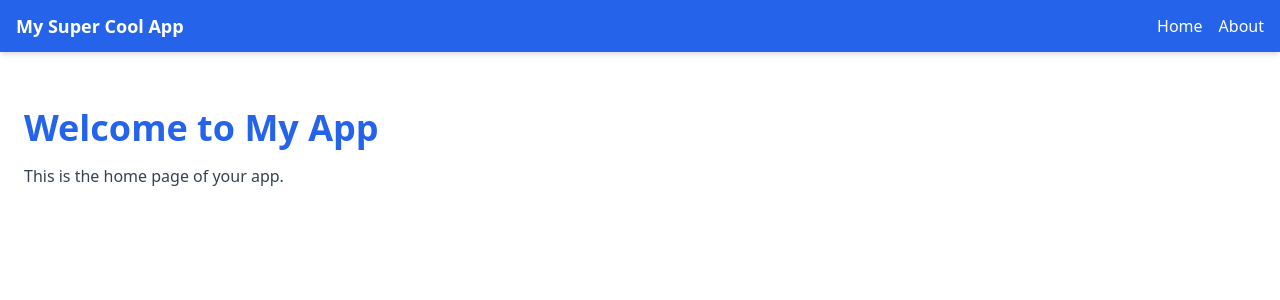
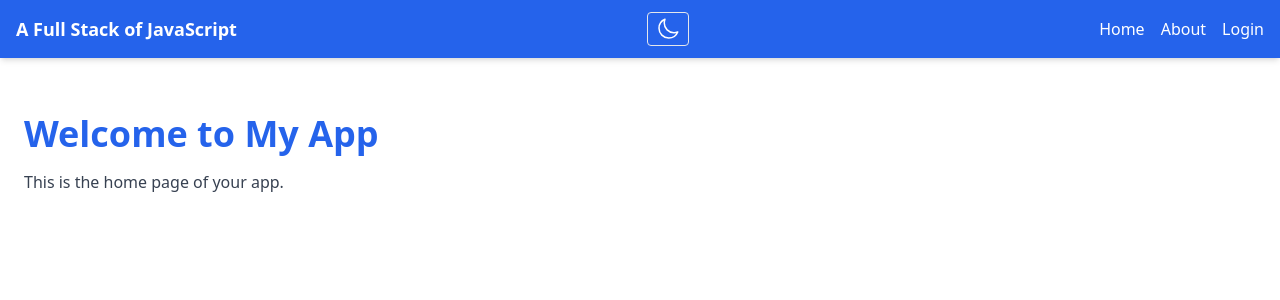
Before and after one commit to DanSias/fullstack-boilerplate, a React (Vite) app in the folder client/: page / in a window 1280 px wide. Shown: the top 300 px of the page. Built offline with nearby package versions, Linux system fonts and the light colour scheme.

Commit message:
Update Toolbar.tsx
Added login/logout and theme switcher

```diff
--- a/client/src/components/Toolbar.tsx
+++ b/client/src/components/Toolbar.tsx
@@ -1,18 +1,40 @@
 import React from "react";
 import { Link } from "react-router-dom";
+import { useAuth } from "../context/AuthContext";
+import ThemeToggle from "../components/ThemeToggle";
 
 const Toolbar: React.FC = () => {
+  const { token, logout } = useAuth();
+
+  const handleLogout = () => {
+    logout();
+  };
+
   return (
-    <nav className="bg-blue-600 text-white px-4 py-3 shadow-md">
+    <nav className="px-4 py-3 shadow-md bg-blue-600 text-white dark:bg-sky-900 dark:text-white">
       <div className="container mx-auto flex justify-between items-center">
-        <h1 className="text-lg font-bold">My Super Cool App</h1>
-        <div className="space-x-4">
+        <h1 className="text-lg font-bold text-white">
+          A Full Stack of JavaScript
+        </h1>
+        <ThemeToggle />
+        <div className="space-x-4 flex items-center">
           <Link to="/" className="hover:underline">
             Home
           </Link>
           <Link to="/about" className="hover:underline">
             About
           </Link>
+          {token ? (
+            <button
+              onClick={handleLogout}
+              className="hover:underline focus:outline-none">
+              Logout
+            </button>
+          ) : (
+            <Link to="/login" className="hover:underline">
+              Login
+            </Link>
+          )}
         </div>
       </div>
     </nav>
```
